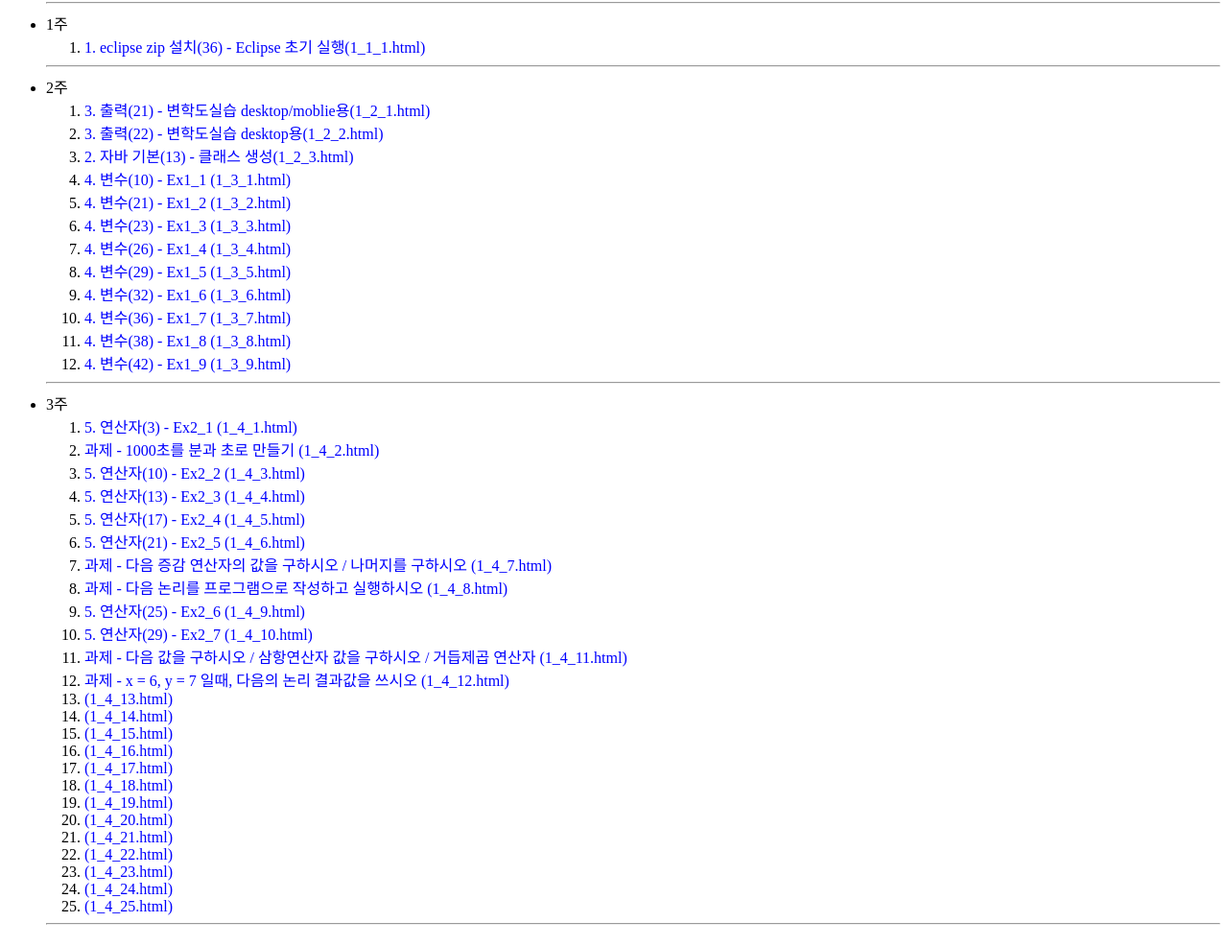
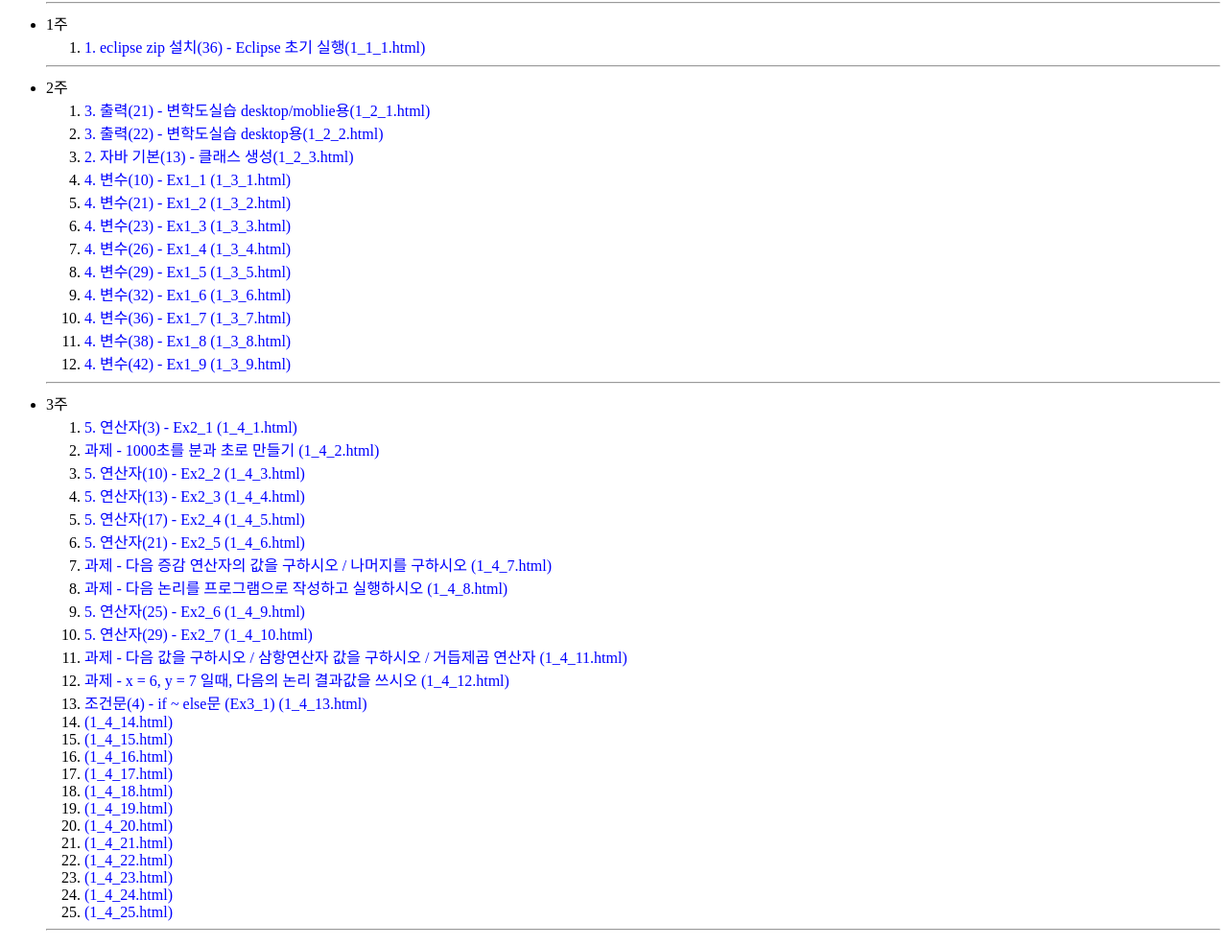
Before and after one commit to Beccott/Beccott.github.io, a plain HTML site: page index.html in a window 1280 px wide. Shown: the part 87-1073 px from the top of the page at 96% size. Drawn offline with Linux system fonts and the light colour scheme.

Commit message:
Update index.html

```diff
--- a/index.html
+++ b/index.html
@@ -43,7 +43,7 @@
     <li><a href="https://beccott.github.io/java/1_4_10.html">5. 연산자(29) - Ex2_7 (1_4_10.html)</a></li>
     <li><a href="https://beccott.github.io/java/1_4_11.html">과제 - 다음 값을 구하시오 / 삼항연산자 값을 구하시오 / 거듭제곱 연산자 (1_4_11.html)</a></li>
     <li><a href="https://beccott.github.io/java/1_4_12.html">과제 - x = 6, y = 7 일때, 다음의 논리 결과값을 쓰시오 (1_4_12.html)</a></li>
-    <li><a href="https://beccott.github.io/java/1_4_13.html">(1_4_13.html)</a></li>
+    <li><a href="https://beccott.github.io/java/1_4_13.html">조건문(4) - if ~ else문 (Ex3_1) (1_4_13.html)</a></li>
     <li><a href="https://beccott.github.io/java/1_4_14.html">(1_4_14.html)</a></li>
     <li><a href="https://beccott.github.io/java/1_4_15.html">(1_4_15.html)</a></li>
     <li><a href="https://beccott.github.io/java/1_4_16.html">(1_4_16.html)</a></li>
```
